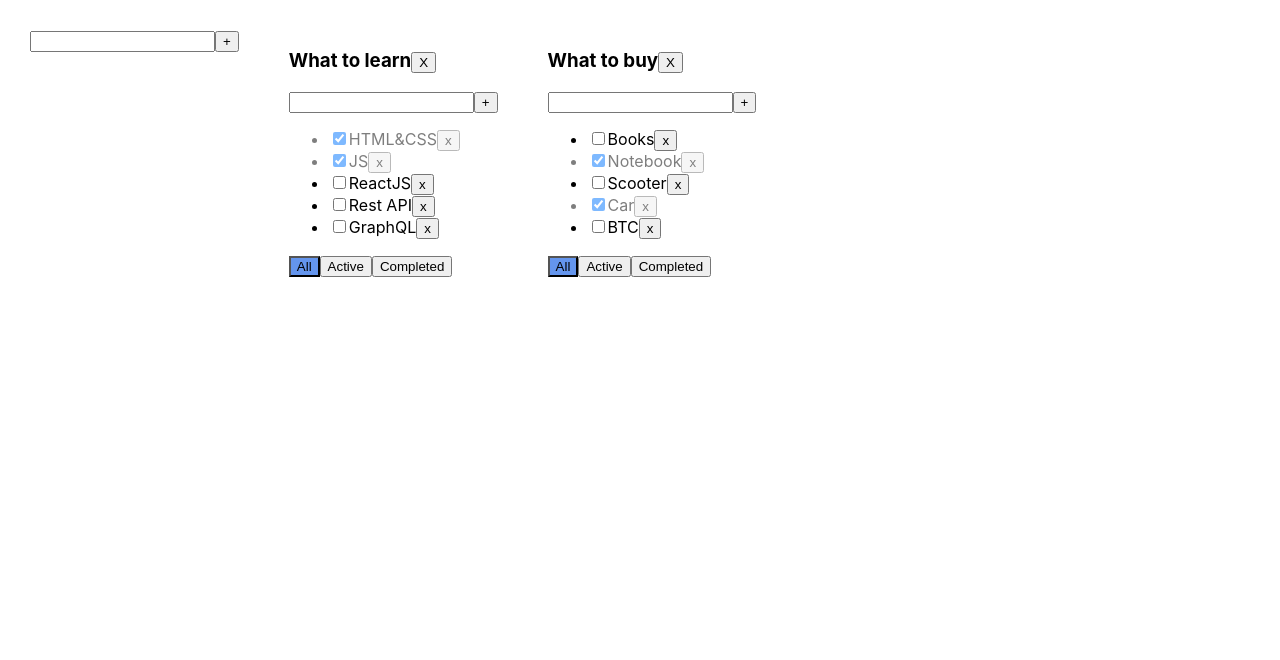
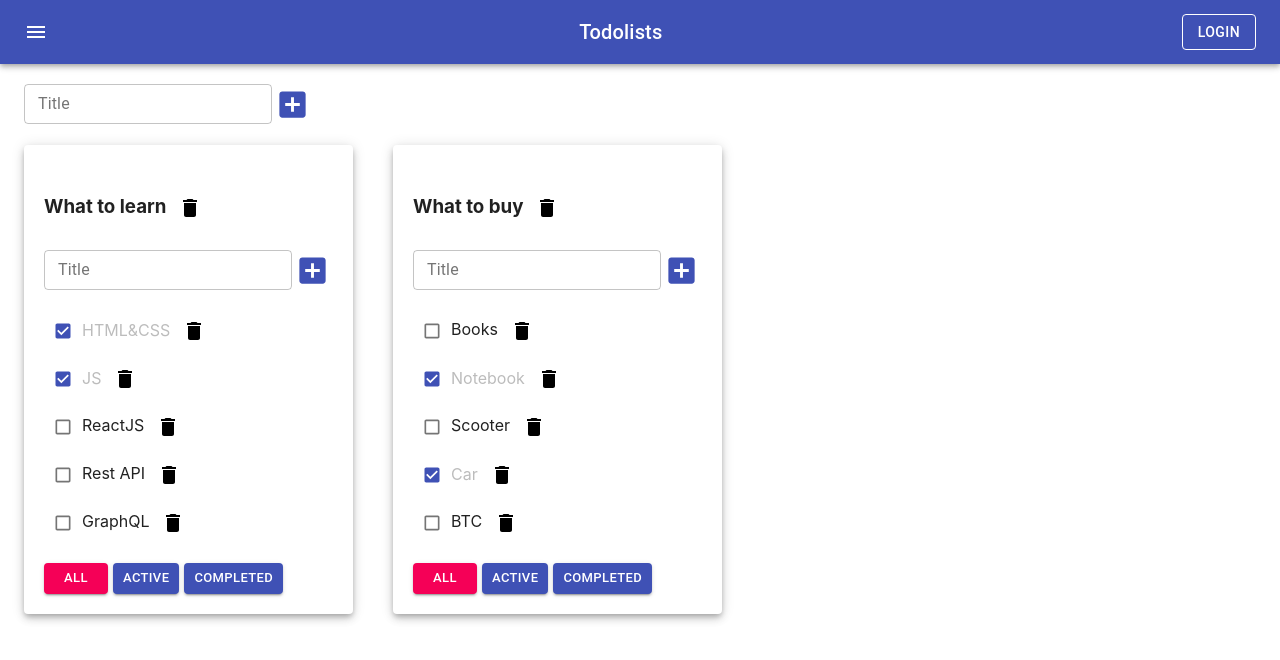
Before and after one commit to ArturKudlo/TodoList, a React (Create React App) app: page / in a window 1280 px wide. Shown: the top 660 px of the page. Built offline with nearby package versions, Linux system fonts and the light colour scheme.

Commit message:
add material-ui library

```diff
--- a/package.json
+++ b/package.json
@@ -3,6 +3,8 @@
   "version": "0.1.0",
   "private": true,
   "dependencies": {
+    "@material-ui/core": "^4.12.0",
+    "@material-ui/icons": "^4.11.2",
     "@testing-library/jest-dom": "^5.11.4",
     "@testing-library/react": "^11.1.0",
     "@testing-library/user-event": "^12.1.10",
--- a/src/AddItemForm.tsx
+++ b/src/AddItemForm.tsx
@@ -1,4 +1,6 @@
 import React, {ChangeEvent, KeyboardEvent, useState} from 'react';
+import {IconButton, TextField} from "@material-ui/core";
+import {AddBox} from "@material-ui/icons";
 
 
 type AddItemFormPropsType = {
@@ -12,6 +14,7 @@
 
     const onChangeHandler = (e: ChangeEvent<HTMLInputElement>) => {
         setTitle(e.currentTarget.value)
+        setError(false)
     }
     const onKeyPressHandler = (e: KeyboardEvent<HTMLInputElement>) => {
         if (e.charCode === 13) {
@@ -31,16 +34,36 @@
 
     return (
         <div>
-            <input
+            <TextField
                 value={title}
                 onChange={ onChangeHandler }
                 onKeyPress={ onKeyPressHandler }
-                style={error ? {border: "3px solid red"} : {}}
-            />
-            <button onClick={addItem}>+</button>
-            <div style={error ? {color: "red"} : {display: "none"}}>
-                {errorMessage}
-            </div>
+                variant={"outlined"}
+                error={error}
+                helperText={error && errorMessage}
+                label={"Title"}
+                size={"small"}
+                // style={error ? {border: "3px solid red"} : {}}
+            >
+
+            </TextField>
+            {/*<input*/}
+            {/*    value={title}*/}
+            {/*    onChange={ onChangeHandler }*/}
+            {/*    onKeyPress={ onKeyPressHandler }*/}
+            {/*    style={error ? {border: "3px solid red"} : {}}*/}
+            {/*/>*/}
+            <IconButton
+                size={"small"}
+                onClick={addItem}
+                color={"primary"}
+            >
+                <AddBox fontSize={"large"}/>
+            </IconButton>
+            {/*<button onClick={addItem}>+</button>*/}
+            {/*<div style={error ? {color: "red"} : {display: "none"}}>*/}
+            {/*    {errorMessage}*/}
+            {/*</div>*/}
         </div>
     )
 }
--- a/src/App.css
+++ b/src/App.css
@@ -1,16 +1,16 @@
-.App {
-  padding: 30px;
-  display: flex;
-}
+/*.App {*/
+/*  padding: 30px;*/
+/*  display: flex;*/
+/*}*/
 
-.App > div {
-  margin-right: 50px;
-}
+/*.App > div {*/
+/*  margin-right: 50px;*/
+/*}*/
 
-.active {
-  background-color: cornflowerblue;
-}
+/*.active {*/
+/*  background-color: cornflowerblue;*/
+/*}*/
 
 .is-done {
-  opacity: 0.5;
+  opacity: .3;
 }
--- a/src/App.tsx
+++ b/src/App.tsx
@@ -3,6 +3,14 @@
 import {TaskType, Todolist} from './Todolist';
 import {v1} from 'uuid';
 import AddItemForm from "./AddItemForm";
+import {AppBar, Container, Paper} from "@material-ui/core";
+import {IconButton} from "@material-ui/core";
+import {Typography} from "@material-ui/core";
+import {Button} from "@material-ui/core";
+import {Toolbar} from "@material-ui/core";
+import {Menu} from "@material-ui/icons";
+import {Grid} from "@material-ui/core";
+
 
 export type FilterValuesType = "all" | "active" | "completed";
 
@@ -121,6 +129,8 @@
         }
 //
         return (
+            <Grid item key={tl.id}>
+            <Paper style={{padding: "20px"}} elevation={5}>
             <Todolist
                 todoListID={tl.id}
                 filter={tl.filter}
@@ -134,13 +144,34 @@
                 changeTaskTitle={changeTaskTitle}
                 changeTodoListTitle={changeTodoListTitle}
             />
+            </Paper>
+            </Grid>
         )
     })
 // GUI:
     return (
         <div className="App">
-            <AddItemForm addItem={addTodoList} />
-            {todoListsComponents}
+            <AppBar position="static">
+                <Toolbar style={{justifyContent: "space-between"}}>
+                    <IconButton edge="start" color="inherit" aria-label="menu">
+                        <Menu />
+                    </IconButton>
+                    <Typography variant="h6">
+                        Todolists
+                    </Typography>
+                    <Button
+                        variant={"outlined"}
+                        color="inherit">Login</Button>
+                </Toolbar>
+            </AppBar>
+            <Container fixed>
+                <Grid container style={{padding: "20px 0"}}>
+                    <AddItemForm addItem={addTodoList} />
+                </Grid>
+                <Grid container spacing={5}>
+                    {todoListsComponents}
+                </Grid>
+            </Container>
         </div>
     );
 }
--- a/src/EditableSpan.tsx
+++ b/src/EditableSpan.tsx
@@ -1,4 +1,5 @@
 import React, {ChangeEvent, KeyboardEvent, useState} from 'react';
+import {TextField} from "@material-ui/core";
 
 type EditableSpanPropsType = {
     title: string
@@ -32,13 +33,22 @@
 
     return (
         editMode
-            ? <input
+            ? <TextField
                 autoFocus
                 value={title}
                 onBlur={offEditMode}
                 onChange={onChangeHandler}
                 onKeyPress={onKeyPressHandler}
-            />
+            >
+
+            </TextField>
+            // <input
+            //     autoFocus
+            //     value={title}
+            //     onBlur={offEditMode}
+            //     onChange={onChangeHandler}
+            //     onKeyPress={onKeyPressHandler}
+            // />
             : <span onDoubleClick={onEditMode}>{props.title}</span>
     )
 }
--- a/src/Todolist.tsx
+++ b/src/Todolist.tsx
@@ -2,6 +2,8 @@
 import {FilterValuesType} from './App';
 import AddItemForm from "./AddItemForm";
 import EditableSpan from "./EditableSpan";
+import {Button, Checkbox, IconButton} from "@material-ui/core";
+import {Delete} from "@material-ui/icons";
 
 export type TaskType = {
     id: string
@@ -37,10 +39,17 @@
         <h3>
             <EditableSpan title={props.title} changeTitle={changeTodoListTitle} />
 
-            <button onClick={onClickRemoveTodoList}>X</button>
+            <IconButton
+                onClick={onClickRemoveTodoList}
+                color={"primary"}
+                style={{color: "black"}}
+            >
+                <Delete/>
+            </IconButton>
+            {/*<button onClick={onClickRemoveTodoList}>X</button>*/}
         </h3>
         <AddItemForm addItem={addTask} />
-        <ul>
+        <ul style={{listStyle: "none", paddingLeft: "0"}}>
             {
                 props.tasks.map(t => {
 
@@ -51,29 +60,55 @@
                     const changeTaskTitleHandler = (title: string) => {
                         props.changeTaskTitle(t.id, title, props.todoListID)
                     }
-                    return <li key={t.id} className={t.isDone ? "is-done" : ""}>
-                        <input
-                            type="checkbox"
+                    return <li key={t.id} >
+                        <Checkbox
                             checked={t.isDone}
                             onChange={isDoneHandler}
+                            size={"small"}
+                            color={"primary"}
                         />
-                        <EditableSpan title={t.title} changeTitle={changeTaskTitleHandler}/>
+                        {/*<input*/}
+                        {/*    type="checkbox"*/}
+                        {/*    checked={t.isDone}
+                            onChange={isDoneHandler}*/}
+                        {/*/>*/}
+                        <span className={t.isDone ? "is-done" : ""}>
+                             <EditableSpan title={t.title} changeTitle={changeTaskTitleHandler}/>
+                        </span>
+
                         {/*<span>{t.title}</span>*/}
-                        <button onClick={ onClickHandler }>x</button>
+                        <IconButton
+                            onClick={onClickHandler}
+                            color={"primary"}
+                            style={{color: "black"}}
+                        >
+                            <Delete/>
+                        </IconButton>
+                        {/*<button onClick={ onClickHandler }>x</button>*/}
                     </li>
                 })
             }
         </ul>
         <div>
-            <button
-                className={props.filter === "all" ? "active" : ""}
-                onClick={ onAllClickHandler }>All</button>
-            <button
-                className={ props.filter === "active" ? "active" : ""}
-                onClick={ onActiveClickHandler }>Active</button>
-            <button
-                className={ props.filter === "completed" ? "active" : ""}
-                onClick={ onCompletedClickHandler }>Completed</button>
+            <Button
+                size={"small"}
+                variant={"contained"}
+                color={props.filter === "all" ? "secondary" : "primary"}
+                // className={props.filter === "all" ? "active" : ""}
+                onClick={ onAllClickHandler }>All</Button>
+            <Button
+                style={{margin: "0 5px"}}
+                size={"small"}
+                variant={"contained"}
+                color={props.filter === "active" ? "secondary" : "primary"}
+                // className={ props.filter === "active" ? "active" : ""}
+                onClick={ onActiveClickHandler }>Active</Button>
+            <Button
+                size={"small"}
+                variant={"contained"}
+                color={props.filter === "completed" ? "secondary" : "primary"}
+                // className={ props.filter === "completed" ? "active" : ""}
+                onClick={ onCompletedClickHandler }>Completed</Button>
         </div>
     </div>
 }
```
Also changed, not shown: 1 other file (tests, documents, lock files or other folders).
